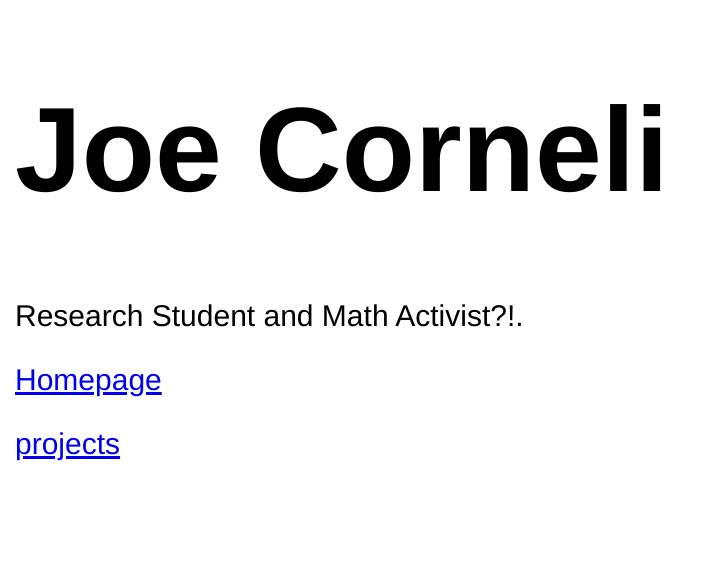
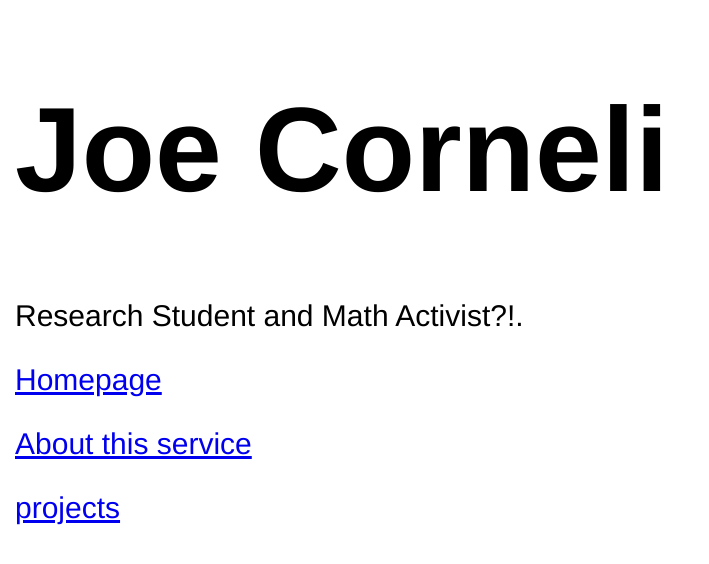
Before and after one commit to holtzermann17/holtzermann17.github.com, a plain HTML site: page index.html in a window 1280 px wide. Shown: the whole page, without its empty margins (0-709 px from the left). Drawn offline with Linux system fonts and the light colour scheme.

Commit message:
Linkt to github pages

```diff
--- a/index.html
+++ b/index.html
@@ -17,6 +17,7 @@
 <h1>Joe Corneli</h1>
 <p>Research Student and Math Activist?!.</p>
 <p><a href="http://metameso.org/~joe">Homepage</a></p>
+<p><a href="http://github.com/blog/272-github-pages">About this service</a></p>
 <p><a href="/projects">projects</a>
 </p>
 
```
